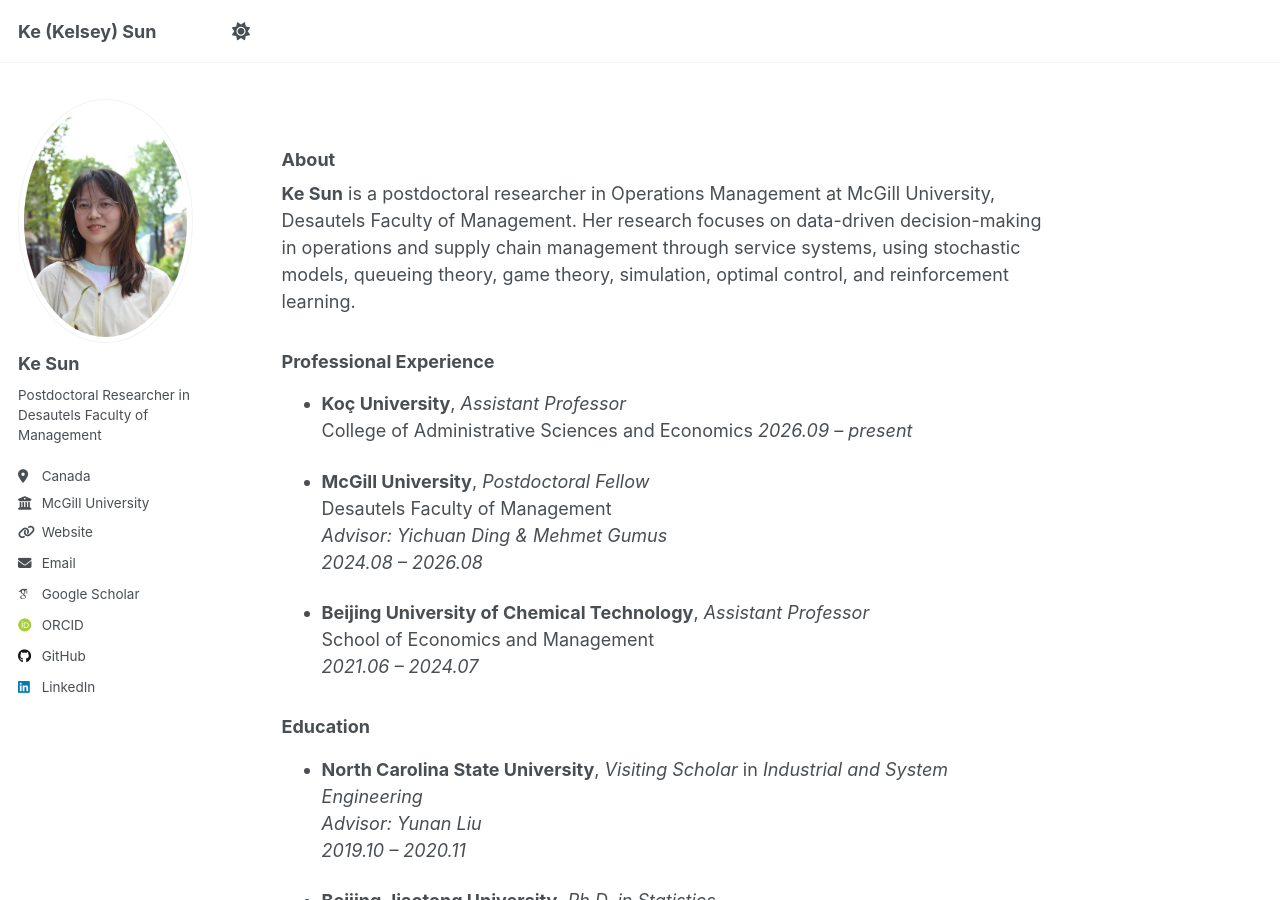
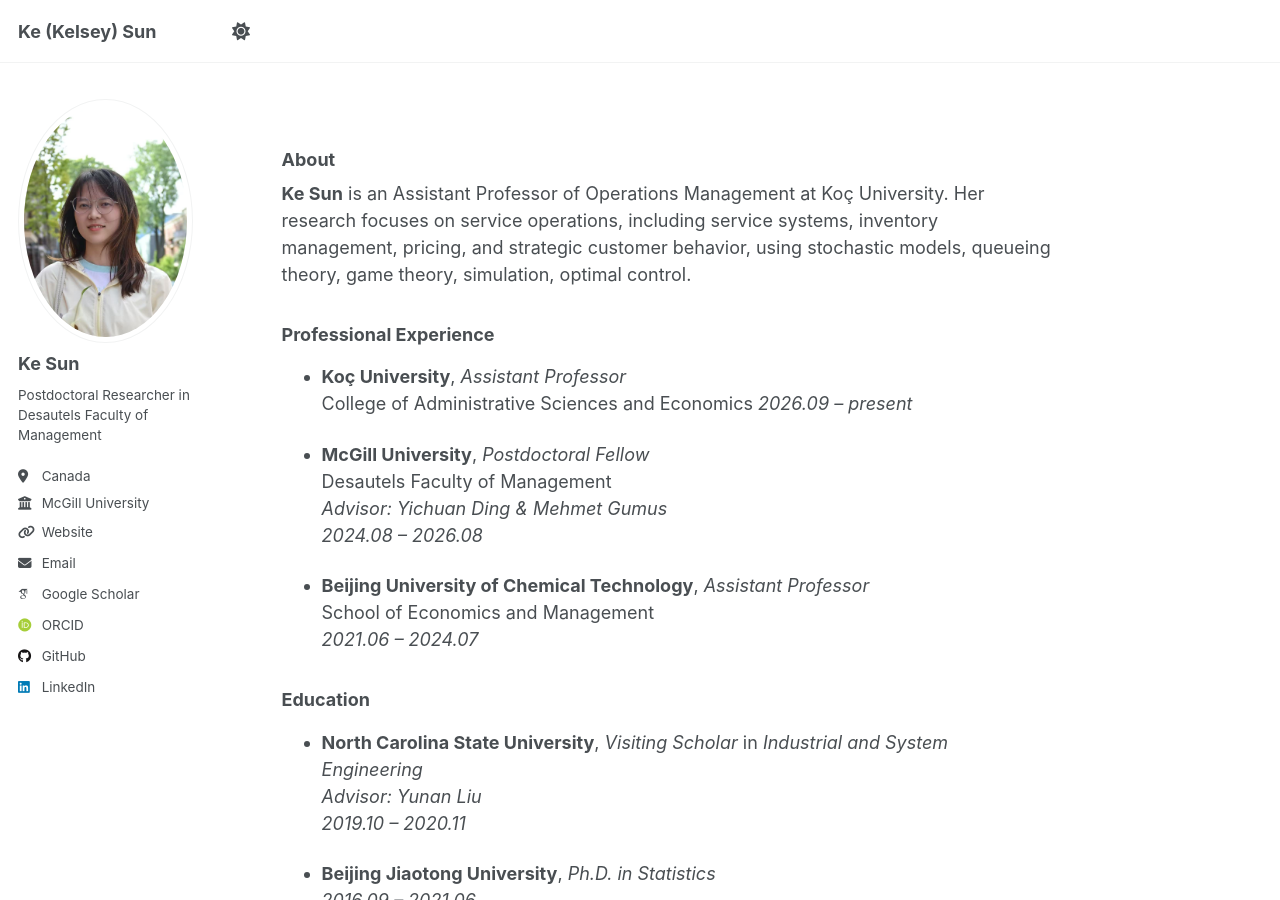
Before and after one commit to KeSun-2025/KeSun-2025.github.io, a Jekyll site: the page built from _pages/about.md, in a window 1280 px wide and 900 px high. Built offline with Jekyll 4.4.1, drawn with Linux system fonts in a browser that asks for light colours; some web fonts are replaced.

Commit message:
Update about.md

```diff
--- a/_pages/about.md
+++ b/_pages/about.md
@@ -10,8 +10,7 @@ redirect_from:
 
 ### About
 
-**Ke Sun** is a postdoctoral researcher in Operations Management at McGill University, Desautels Faculty of Management.
-Her research focuses on data-driven decision-making in operations and supply chain management through service systems, using stochastic models, queueing theory, game theory, simulation, optimal control, and reinforcement learning.
+**Ke Sun** is an Assistant Professor of Operations Management at Koç University. Her research focuses on service operations, including service systems, inventory management, pricing, and strategic customer behavior, using stochastic models, queueing theory, game theory, simulation, optimal control.
 
 
 ### Professional Experience
```
